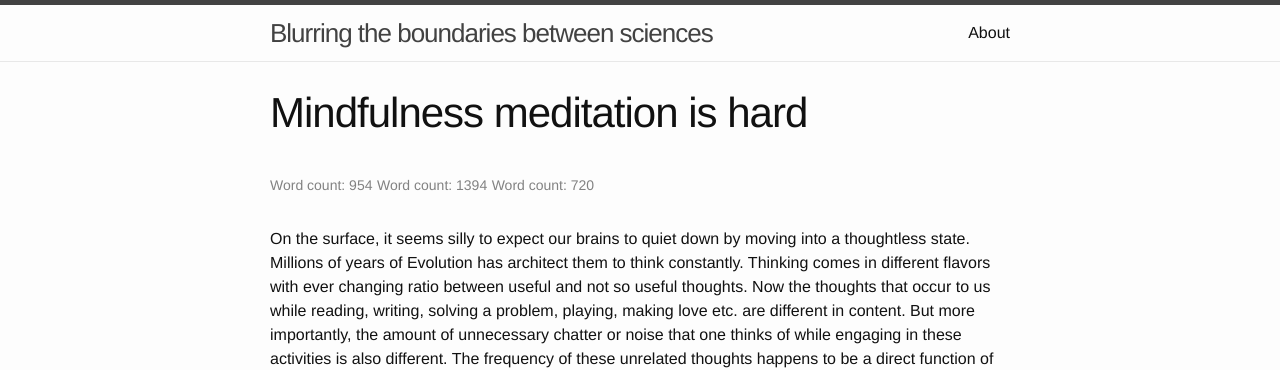
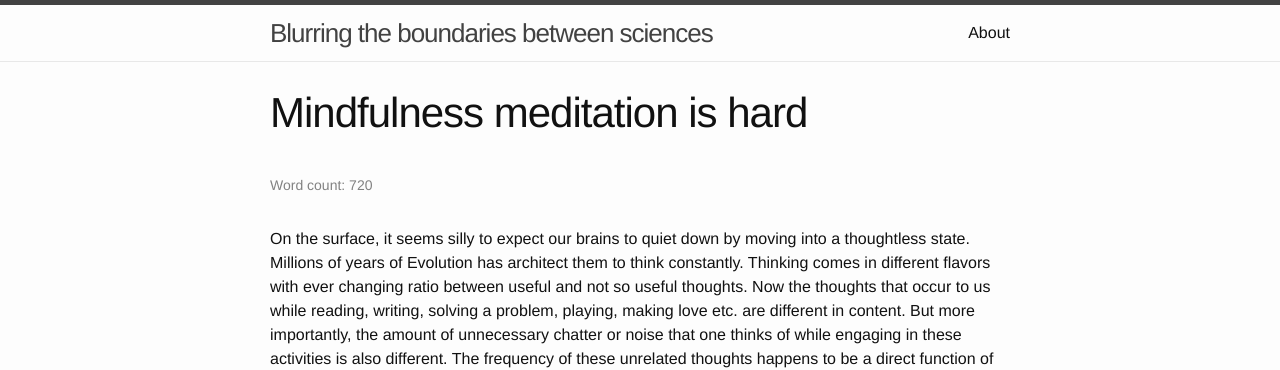
Before and after one commit to rdbcasillas/rdbcasillas.github.io, a Jekyll site: the page built from _posts/2015-10-12-meditation-is-hard.markdown, in a window 1280 px wide. Shown: the top 370 px of the page. Built offline with Jekyll 4.4.1, drawn with Linux system fonts in a browser that asks for light colours; Markdown is read by kramdown in place of the engine named in the settings.

Commit message:
fixed formatting by removing post variable in for loop

```diff
--- a/_layouts/post.html
+++ b/_layouts/post.html
@@ -5,9 +5,7 @@ layout: default
 
   <header class="post-header">
   <h1 class="post-title">{{ page.title }}</h1><br>
-  {% for post in site.posts %}
-    <span class="post-meta">Word count: {{ post.content | number_of_words }}</span>
-    {% endfor %}
+    <span class="post-meta">Word count: {{ content | number_of_words }}</span>
   </header>
 
   <article class="post-content">
```
